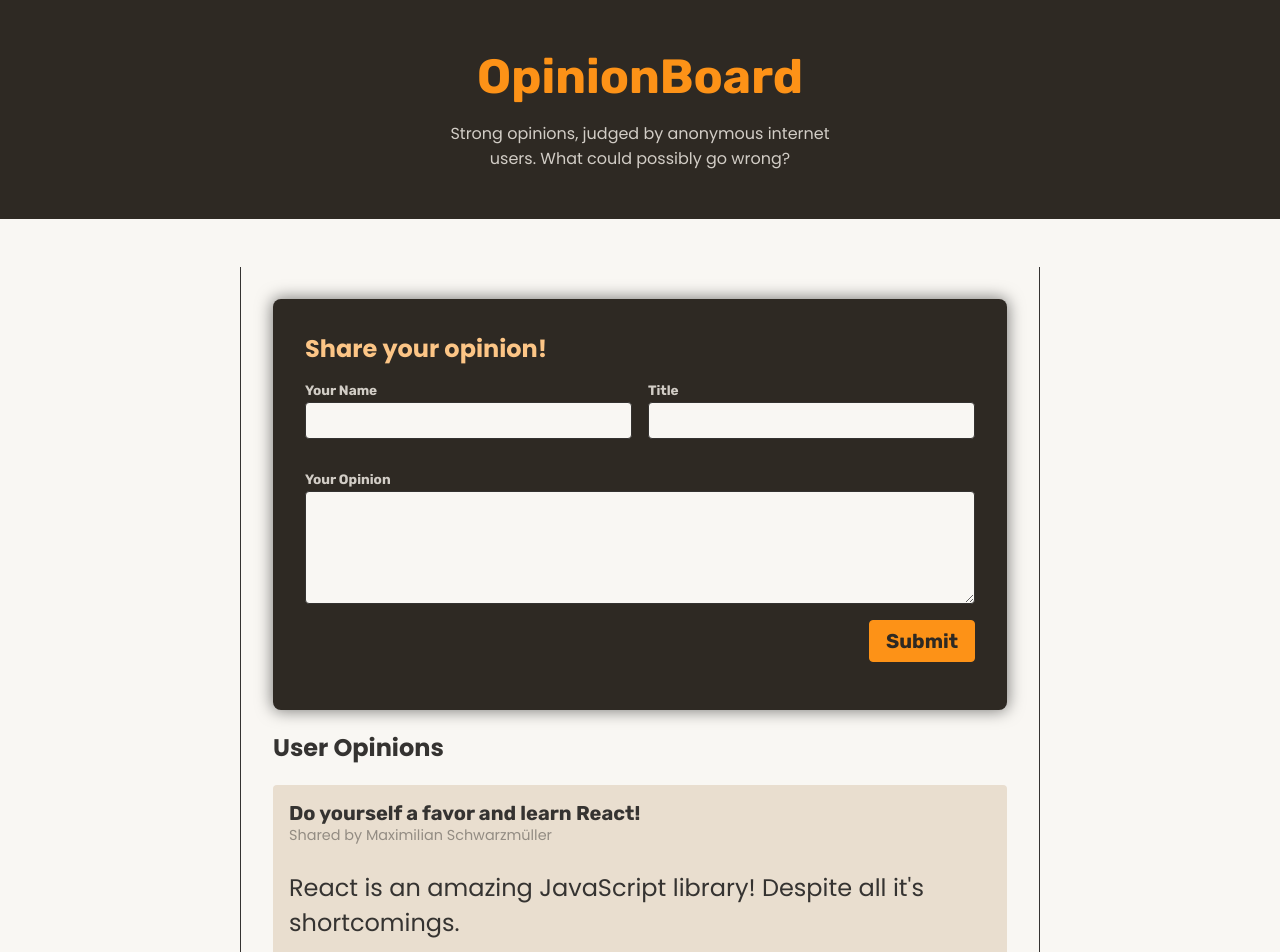
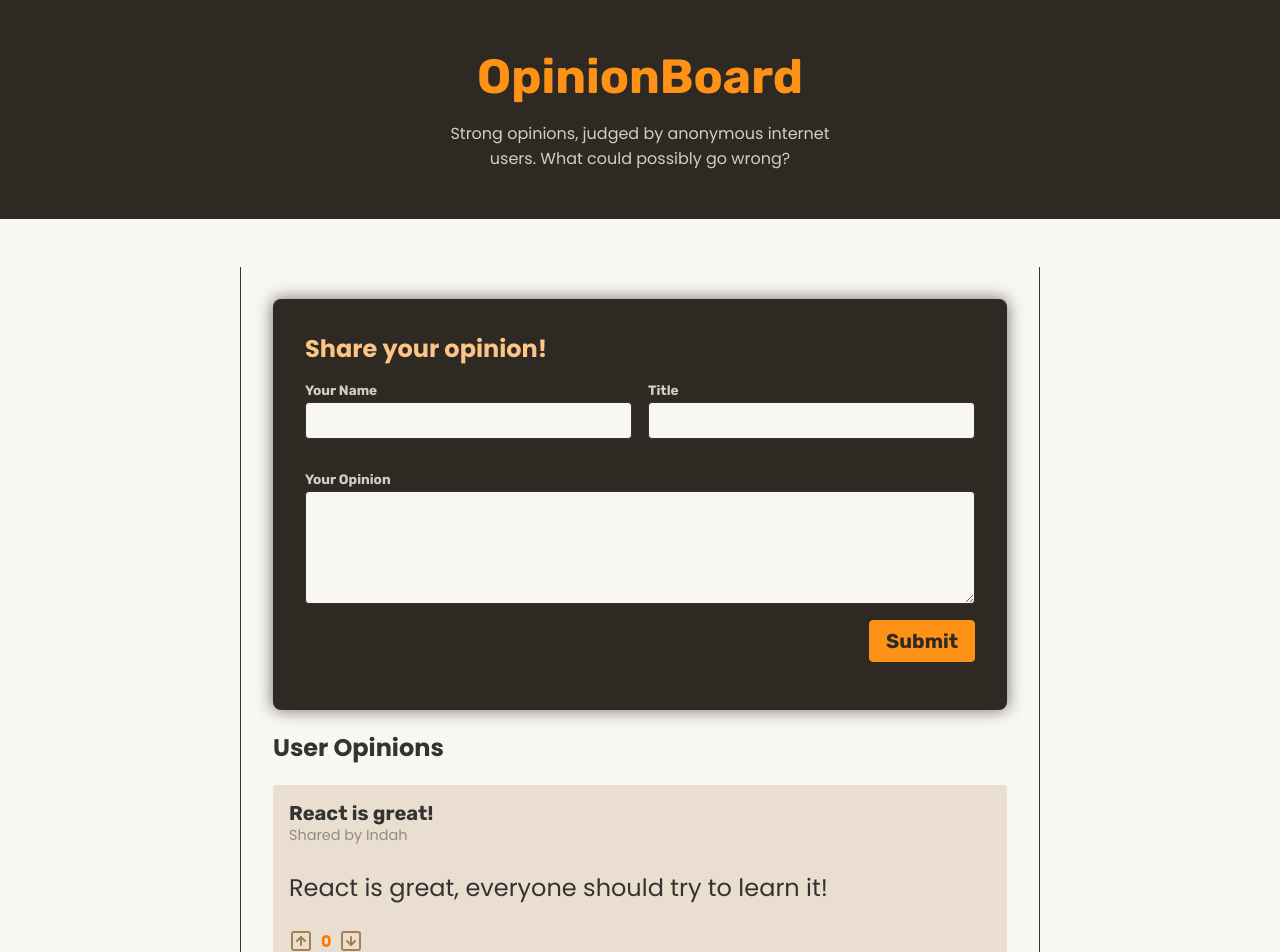
Before and after one commit to indahtheresia/section-18-2, a React (Vite) app: page / in a window 1280 px wide. Shown: the top 952 px of the page. Built offline with nearby package versions, Linux system fonts and the light colour scheme; data requests are answered from the project's data file.

Commit message:
Work with asynchronous form actions

```diff
--- a/backend/db.json
+++ b/backend/db.json
@@ -1,5 +1,12 @@
 {
   "opinions": [
+    {
+      "id": 1735787837984,
+      "votes": 0,
+      "userName": "Indah",
+      "title": "React is great!",
+      "body": "React is great, everyone should try to learn it!"
+    },
     {
       "id": 1,
       "userName": "Maximilian Schwarzmüller",
--- a/src/components/NewOpinion.jsx
+++ b/src/components/NewOpinion.jsx
@@ -1,6 +1,8 @@
-import { useActionState } from 'react';
+import { useActionState, use } from 'react';
+import { OpinionsContext } from '../store/opinions-context.jsx';
 export function NewOpinion() {
-  function shareOpinionAction(prevFormAction, formData) {
+  const { addOpinion } = use(OpinionsContext)
+  async function shareOpinionAction(prevFormAction, formData) {
     const userName = formData.get('userName');
     const title = formData.get('title');
     const body = formData.get('body');
@@ -25,7 +27,7 @@
     }
 
     //submit to backend
-
+    await addOpinion({ title, body, userName });
     return { errors: null };
   }
 
```
